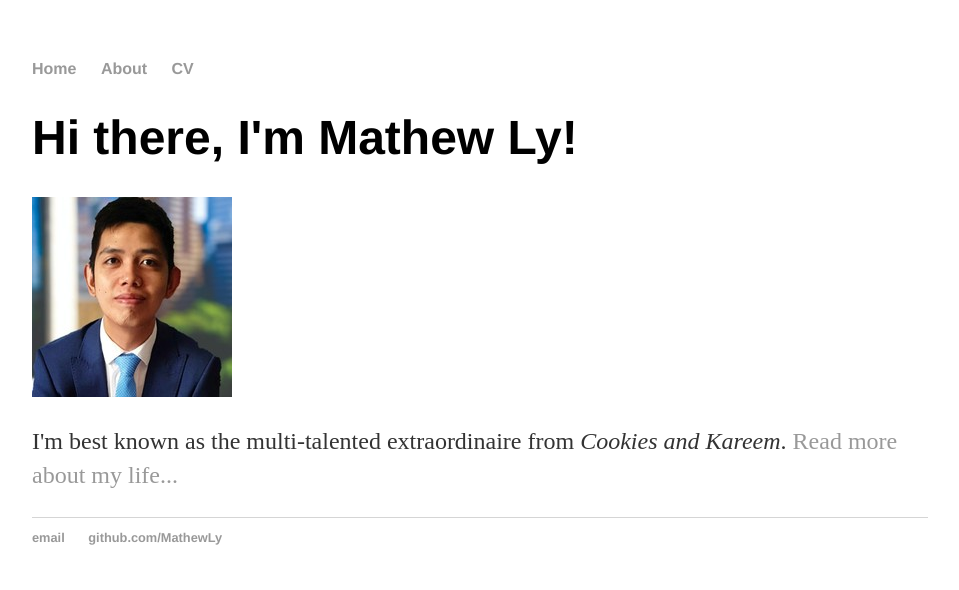
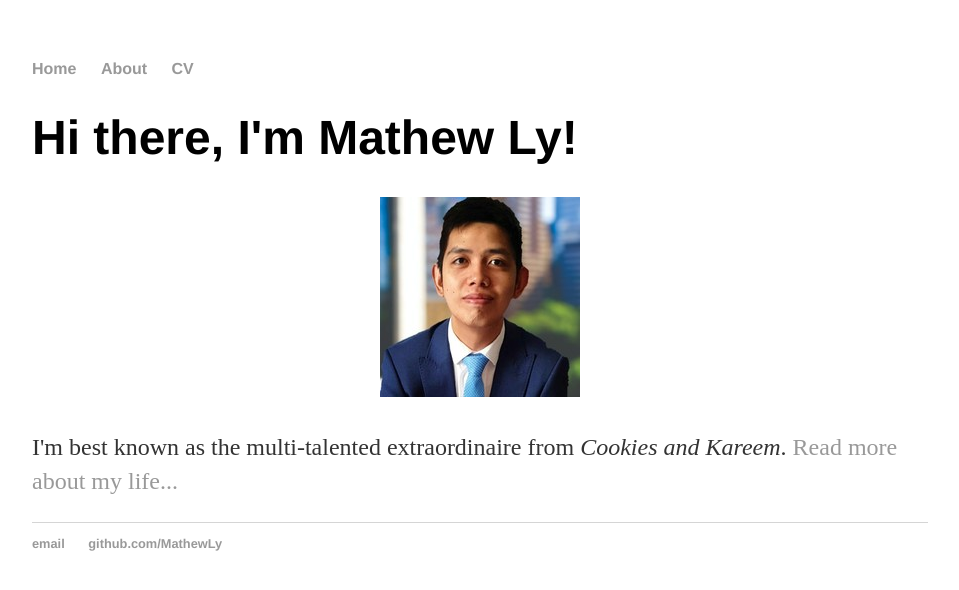
Before and after one commit to MathewLy/MathewLy.github.io, a Jekyll site: the page built from index.html, in a window 1280 px wide. Shown: the top 590 px of the page, without its empty margins (160-1119 px from the left). Built offline with Jekyll 4.4.1, drawn with Linux system fonts in a browser that asks for light colours; comment, search, counter and statistics services are not loaded.

Commit message:
Update index.html

```diff
--- a/index.html
+++ b/index.html
@@ -4,6 +4,6 @@ title: Mathew Ly, Awesome Friend
 ---
 <div class="blurb">
 	<h1>Hi there, I'm Mathew Ly!</h1>
-	<img src="/resources/0.jpg" class="center">
+	<p style="text-align:center;"><img src="/resources/0.jpg"></p>
 	<p>I'm best known as the multi-talented extraordinaire from <em>Cookies and Kareem</em>. <a href="/about">Read more about my life...</a></p>
 </div><!-- /.blurb -->
```
